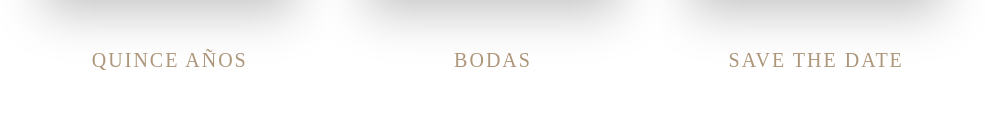
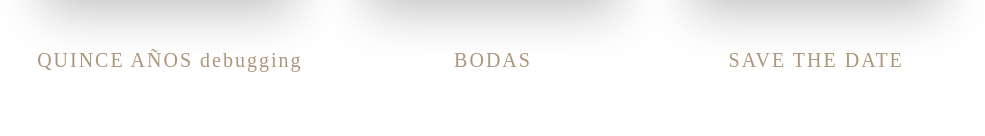
Before and after one commit to kunul942/wedding-jose-daniel, a Next.js app: page / in a window 1280 px wide. Shown: the part 2350-2486 px from the top of the page, without its empty margins (147-1132 px from the left). Built offline with nearby package versions, Linux system fonts and the light colour scheme.

Commit message:
fix: debuggin in prod

```diff
--- a/components/photograph/components/gallery/GalleryImage.tsx
+++ b/components/photograph/components/gallery/GalleryImage.tsx
@@ -5,8 +5,6 @@ export const GalleryImage = ({ mainImage, title }: any) => {
     const { fadeOut } = useAnimations();
 
     const isHover = true;
-
-    console.log('are you here', mainImage);
 
     return (
         <>
--- a/components/photograph/components/home/HomeServices.tsx
+++ b/components/photograph/components/home/HomeServices.tsx
@@ -65,7 +65,8 @@ export const HomeServices = () => {
                             <Image
                                 width={3000}
                                 height={3000}
-                                src={XVImage.src}
+                                src={BodaImage?.src}
+                                // src={XVImage?.src}
                                 alt='XVImage'
                                 className='h-[500px] w-full object-cover sm:h-[750px] shadow-xl'
                             />
@@ -82,7 +83,7 @@ export const HomeServices = () => {
                             <Image
                                 width={3000}
                                 height={3000}
-                                src={BodaImage.src}
+                                src={BodaImage?.src}
                                 alt='bodaImage'
                                 className='h-[500px] w-full object-cover sm:h-[750px] shadow-xl'
                             />
@@ -98,7 +99,7 @@ export const HomeServices = () => {
                             <Image
                                 width={3000}
                                 height={3000}
-                                src={saveDateImage.src}
+                                src={saveDateImage?.src}
                                 alt='saveDateImage'
                                 className='h-[500px] w-full object-cover sm:h-[750px]'
                             />
--- a/constant/index.ts
+++ b/constant/index.ts
@@ -406,11 +406,17 @@ export const infoLinksSections = {
 //*****HomePage*****//
 
 export const homeServicesImage = [
+    // {
+    //     id: '01',
+    //     img: XVImage,
+    //     text: 'QUINCE AÑOS',
+    //     link: '/galerias/quince-años',
+    // },
     {
         id: '01',
-        img: XVImage,
-        text: 'QUINCE AÑOS',
-        link: '/galerias/quince-años',
+        img: BodaImage,
+        text: 'QUINCE AÑOS debugging',
+        link: '/galerias/portafolio',
     },
     {
         id: '02',
```
